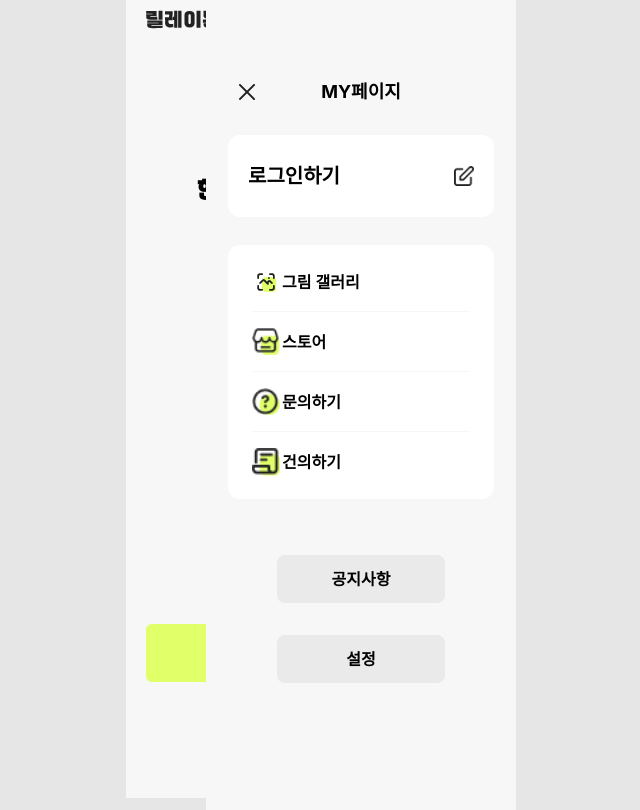
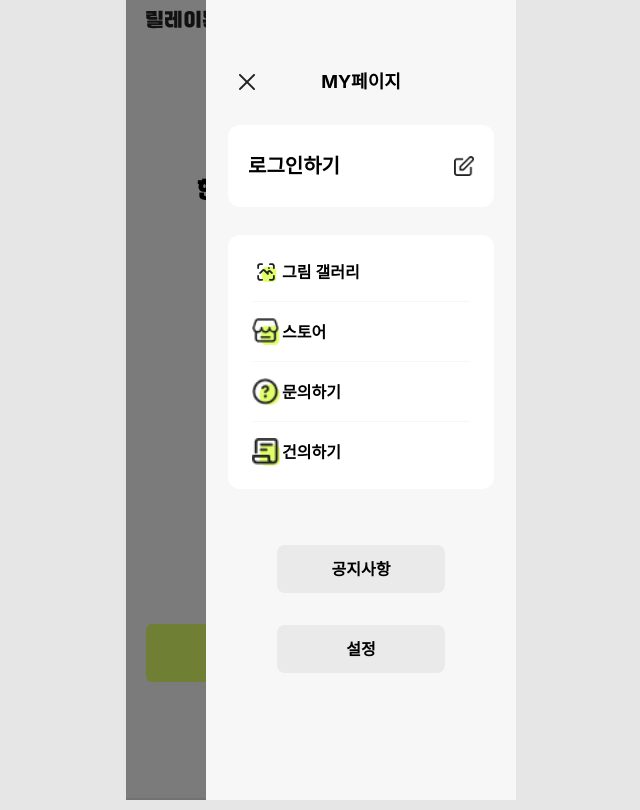
Before and after one commit to relay-toon/front, a Next.js app: page /waiting in a window 1280 px wide. Both pictures are taken after a click on the picture 802 px from the left and 23 px from the top of the page. Shown: the whole page, without its empty margins (319-959 px from the left). Built offline with nearby package versions, Linux system fonts and the light colour scheme.

Commit message:
feature: sidebar fixed

```diff
--- a/src/components/MypageSidebar.tsx
+++ b/src/components/MypageSidebar.tsx
@@ -17,7 +17,7 @@ export default function MyPageSideBar({
   };
   return (
     <div
-      className={`custom-pretendard-font absolute w-[310px] ${isOpen ? `right-0 transform transition-all duration-500` : `right-[-310px] transform transition-all duration-500`} flex h-screen flex-col items-center bg-[#F7F7F7]`}
+      className={`custom-pretendard-font absolute top-0 w-[310px] ${isOpen ? `fixed right-0 transform transition-all duration-500 scrollbar-hide` : `right-[-320px] transform transition-all duration-200`} flex h-screen flex-col items-center bg-[#F7F7F7]`}
     >
       <div className="relative mt-[58px] flex h-[48px] items-center justify-center text-lg ">
         <div
@@ -51,7 +51,7 @@ export default function MyPageSideBar({
       </div>
 
       <div className="mt-[28px] flex h-[254px] w-[266px] flex-col items-center justify-center rounded-[12px] bg-white">
-        <Link href="/gallery">
+        <Link href="/my-gallery">
           <div className="border-b-[1.5px flex h-[60px] w-[218px] items-center justify-start border-b-[1.5px] border-b-[#F7F7F7]">
             <div className="flex items-center justify-center">
               <Image
--- a/src/components/header/MenuHeader.tsx
+++ b/src/components/header/MenuHeader.tsx
@@ -12,9 +12,10 @@ export default function MenuHeader({ isLoggedIn }: IsLoggedIn) {
 
   const onClick = () => {
     setIsOpen((prev) => !prev);
+    console.log(isOpen);
   };
   return (
-    <div className="relative flex flex-row px-5 py-[10px]">
+    <div className="relative flex w-[390px] flex-row px-5 py-[10px] ">
       <Link href="/">
         <Image src="/svg/logo.svg" alt="logo" width={75} height={28} priority />
       </Link>
@@ -26,11 +27,13 @@ export default function MenuHeader({ isLoggedIn }: IsLoggedIn) {
         className=" ml-auto cursor-pointer"
         onClick={onClick}
       />
-
+      {isOpen && (
+        <div className="absolute right-0 top-0 h-[100vh] w-full bg-black opacity-50" />
+      )}
       <MyPageSideBar
         setIsOpen={setIsOpen}
+        isLoggedIn={isLoggedIn}
         isOpen={isOpen}
-        isLoggedIn={isLoggedIn}
       />
     </div>
   );
```
